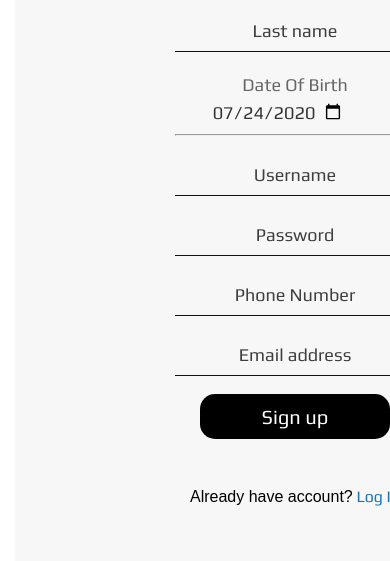
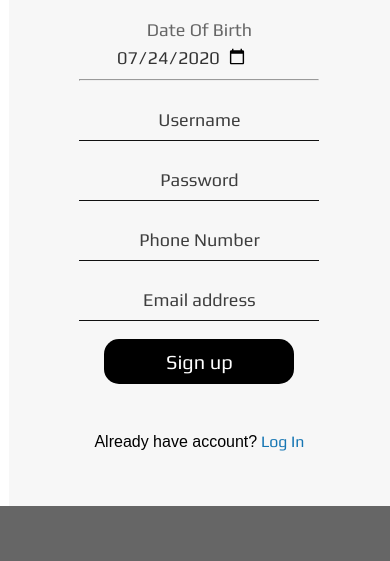
Before and after one commit to jessicavaz16/YaarMe-Login, a plain HTML site: page sgnup.html in a window 390 px wide. Shown: the part 462-1023 px from the top of the page. After the commit the page ends 968 px from the top, so only its background shows below. Drawn offline with Linux system fonts and the light colour scheme.

Commit message:
Update sgnup.css

```diff
--- a/sgnup.css
+++ b/sgnup.css
@@ -215,9 +215,8 @@ a:hover
     width: 100%;
 }
 /*MEDIA QUERY*/
-
-@media (max-width: 1100px) {
-  .form {
+@media (max-width: 992px) {
+  .login-form {
     width: 50%;
     padding-left: 30px;
     padding-right: 30px;
@@ -226,24 +225,26 @@ a:hover
   .login-more {
     width: 50%;
   }
+
 }
-
-@media (max-width: 780px) {
-  .form {
+@media (max-width: 750px) {
+  .login-form {
     width: 100%;
   }
 
   .login-more {
     display: none;
   }
+
 }
 
 @media (max-width: 576px) {
-  .form {
+  .login-form {
     padding-left: 15px;
     padding-right: 15px;
     padding-top: 70px;
   }
+
 }
 /*Social*/
 /* .login100-form-social-item {
```
